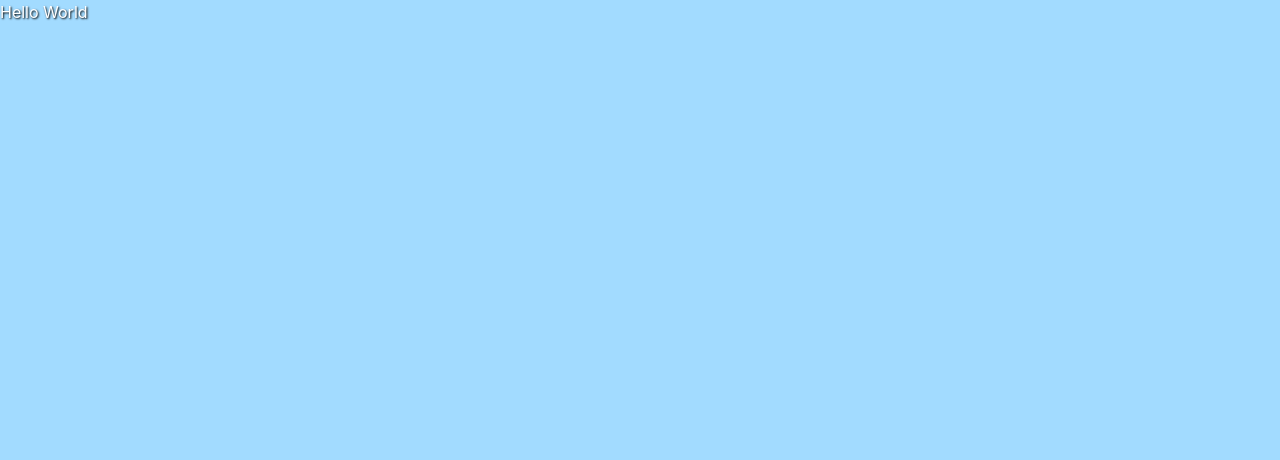
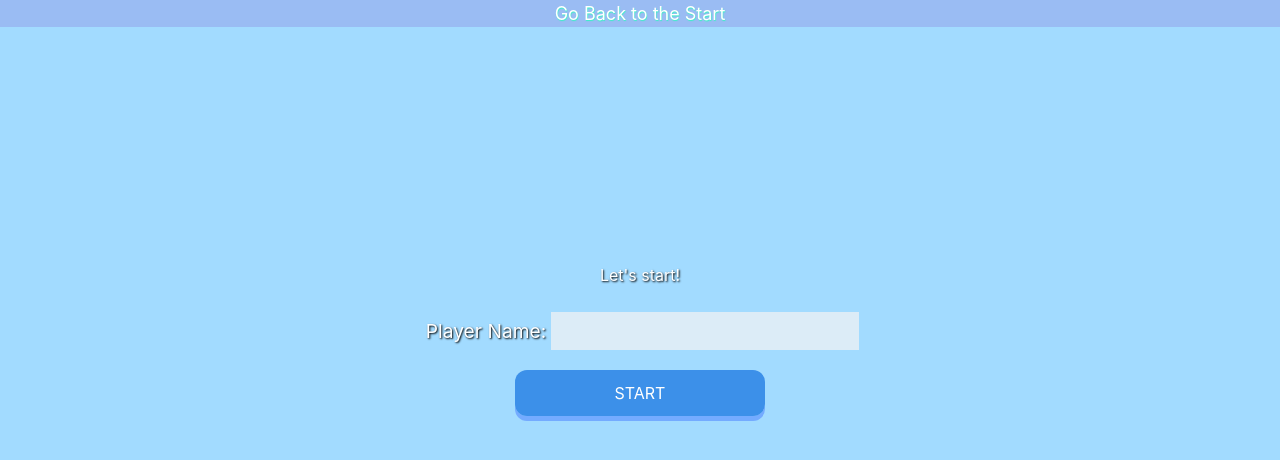
Before and after one commit to MegumiOhara/Group_Typescript_Quiz, a React (Vite) app in the folder client/: page / in a window 1280 px wide. Shown: the top 460 px of the page. Built offline with nearby package versions, Linux system fonts and the light colour scheme.

Commit message:
added coding to app.tsx from original react

```diff
--- a/client/src/App.tsx
+++ b/client/src/App.tsx
@@ -1,11 +1,38 @@
 import React from 'react';
-import { BrowserRouter as Router, Routes, Route, Link } from 'react-router-dom';
+import { BrowserRouter as Router, Routes, Route, Link, BrowserRouter } from 'react-router-dom';
+import Quiz from './components/Quiz';
+import Welcome from './components/Welcome';
+import RegisterForm from './components/NewReg';
+import Levels from './components/Levelspg';
+import Navbar from './components/Navbar';
+import QuizTwo from './components/Quiztwo';
+import { useState } from 'react';
 
 function App() {
+  const [registeredName, setRegisteredName] = useState('');
+
+  const handleRegister = (player) => {
+    setRegisteredName(player);
+  };
 
   return (
-    <h1>Hello World</h1>
-  )
+    <BrowserRouter>
+    <div>
+      <Navbar />
+    </div>
+    <div>
+        <Routes>
+            <Route path="/" element={<RegisterForm onRegister={handleRegister} />}/>
+            <Route path="/welcome" element={<Welcome player={registeredName} />}/>
+            <Route path= "/levelpg" element={<Levels />}/>
+            <Route path= "/quiz" element={<Quiz />}/>
+            <Route path= "/quizTwo" element={<QuizTwo />}/>
+
+        </Routes>
+
+      </div>
+    </BrowserRouter>
+  );
 }
 
 export default App
```
